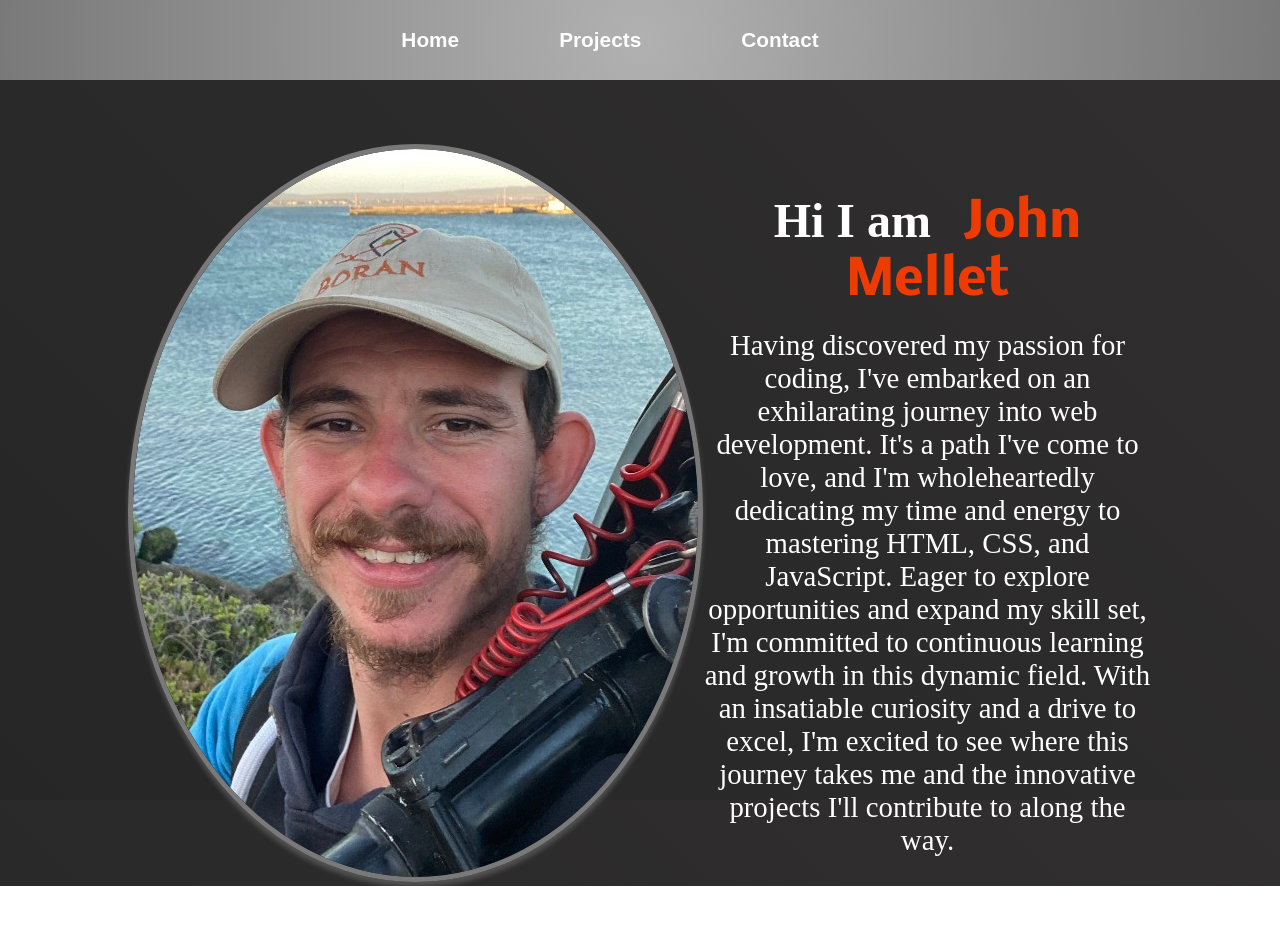
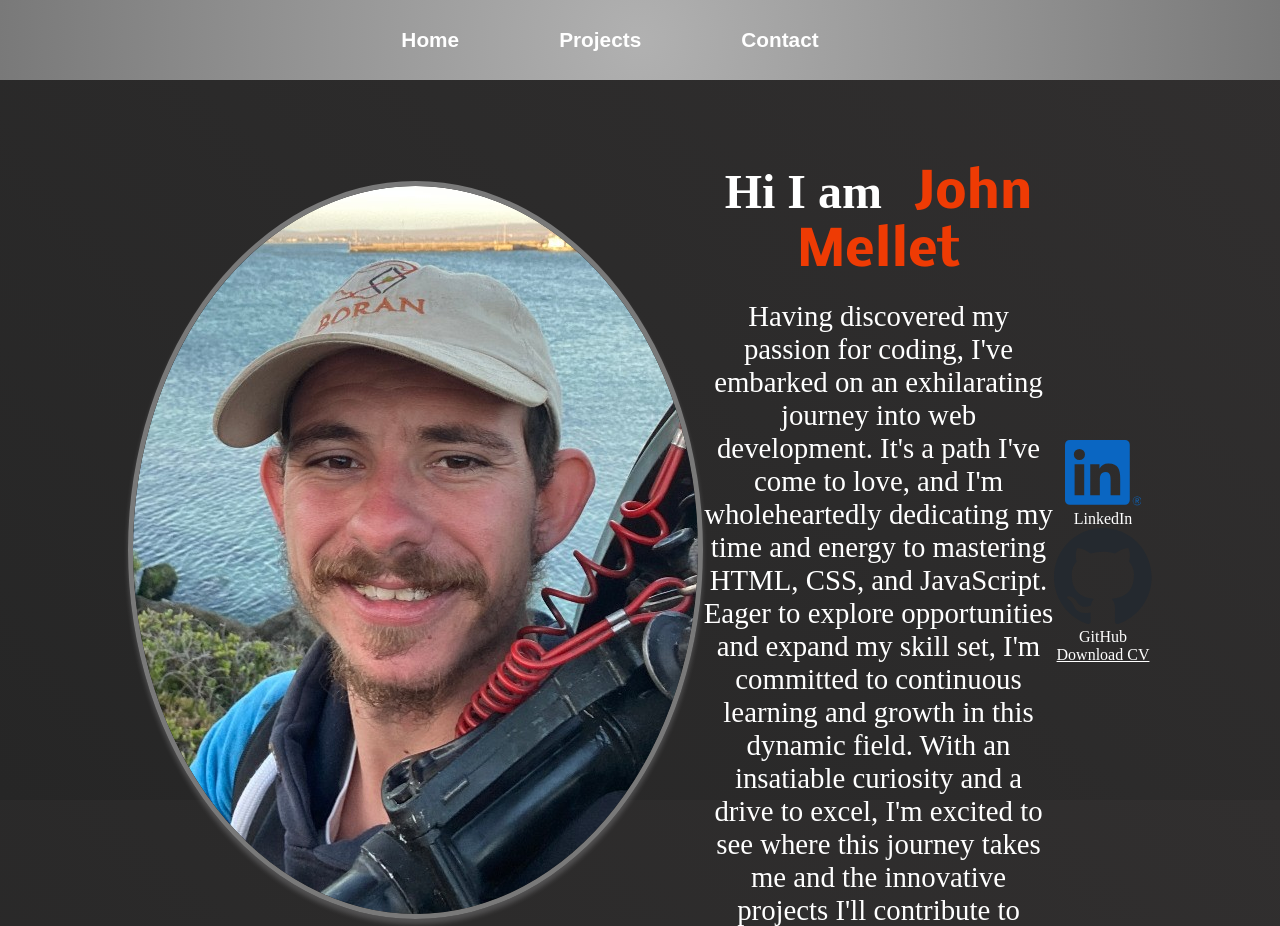
Before and after one commit to JohnMellet/Personal_Portfolio, a plain HTML site: page index.html in a window 1280 px wide. Shown: the top 926 px of the page. Before the commit the page ends 886 px from the top, so only its background shows below. Drawn offline with Linux system fonts and the light colour scheme; a web font is replaced by a local one.

Commit message:
Added personal links to hero page

```diff
--- a/index.html
+++ b/index.html
@@ -59,6 +59,50 @@
               along the way.
             </p>
           </div>
+          <div class="personal-links">
+            <svg
+              id="Group_1282"
+              data-name="Group 1282"
+              xmlns="http://www.w3.org/2000/svg"
+              width="76.624"
+              height="65.326"
+              viewBox="0 0 76.624 65.326"
+              xmlns:xlink="http://www.w3.org/1999/xlink"
+            >
+              <path
+                id="Path_2525"
+                data-name="Path 2525"
+                d="M1165,274.515a1.2,1.2,0,0,0,1.21-1.269c0-.9-.543-1.33-1.657-1.33h-1.8v4.712h.677v-2.054h.832l.019.025,1.291,2.029h.724l-1.389-2.1Zm-.783-.472h-.785V272.45h.995c.514,0,1.1.084,1.1.757,0,.774-.593.836-1.314.836"
+                transform="translate(-1092.136 -213.406)"
+                fill="#0a66c2"
+              ></path>
+              <path
+                id="Path_2520"
+                data-name="Path 2520"
+                d="M958.98,112.559h-9.6V97.525c0-3.585-.064-8.2-4.993-8.2-5,0-5.765,3.906-5.765,7.939v15.294h-9.6V81.642h9.216v4.225h.129a10.1,10.1,0,0,1,9.093-4.994c9.73,0,11.524,6.4,11.524,14.726ZM918.19,77.416a5.571,5.571,0,1,1,5.57-5.572,5.571,5.571,0,0,1-5.57,5.572m4.8,35.143h-9.61V81.642h9.61Zm40.776-55.2h-55.21a4.728,4.728,0,0,0-4.781,4.67v55.439a4.731,4.731,0,0,0,4.781,4.675h55.21a4.741,4.741,0,0,0,4.8-4.675V62.025a4.738,4.738,0,0,0-4.8-4.67"
+                transform="translate(-903.776 -57.355)"
+                fill="#0a66c2"
+              ></path>
+              <path
+                id="Path_2526"
+                data-name="Path 2526"
+                d="M1156.525,264.22a4.418,4.418,0,1,0,.085,0h-.085m0,8.33a3.874,3.874,0,1,1,3.809-3.938c0,.022,0,.043,0,.065a3.791,3.791,0,0,1-3.708,3.871h-.1"
+                transform="translate(-1084.362 -207.809)"
+                fill="#0a66c2"
+              ></path>
+            </svg>
+            <p>LinkedIn</p>
+            <svg width="98" height="96" xmlns="http://www.w3.org/2000/svg">
+              <path
+                fill-rule="evenodd"
+                clip-rule="evenodd"
+                d="M48.854 0C21.839 0 0 22 0 49.217c0 21.756 13.993 40.172 33.405 46.69 2.427.49 3.316-1.059 3.316-2.362 0-1.141-.08-5.052-.08-9.127-13.59 2.934-16.42-5.867-16.42-5.867-2.184-5.704-5.42-7.17-5.42-7.17-4.448-3.015.324-3.015.324-3.015 4.934.326 7.523 5.052 7.523 5.052 4.367 7.496 11.404 5.378 14.235 4.074.404-3.178 1.699-5.378 3.074-6.6-10.839-1.141-22.243-5.378-22.243-24.283 0-5.378 1.94-9.778 5.014-13.2-.485-1.222-2.184-6.275.486-13.038 0 0 4.125-1.304 13.426 5.052a46.97 46.97 0 0 1 12.214-1.63c4.125 0 8.33.571 12.213 1.63 9.302-6.356 13.427-5.052 13.427-5.052 2.67 6.763.97 11.816.485 13.038 3.155 3.422 5.015 7.822 5.015 13.2 0 18.905-11.404 23.06-22.324 24.283 1.78 1.548 3.316 4.481 3.316 9.126 0 6.6-.08 11.897-.08 13.526 0 1.304.89 2.853 3.316 2.364 19.412-6.52 33.405-24.935 33.405-46.691C97.707 22 75.788 0 48.854 0z"
+                fill="#24292f"
+              />
+            </svg>
+            <p>GitHub</p>
+            <a href="">Download CV</a>
+          </div>
         </div>
       </section>
     </main>
```
